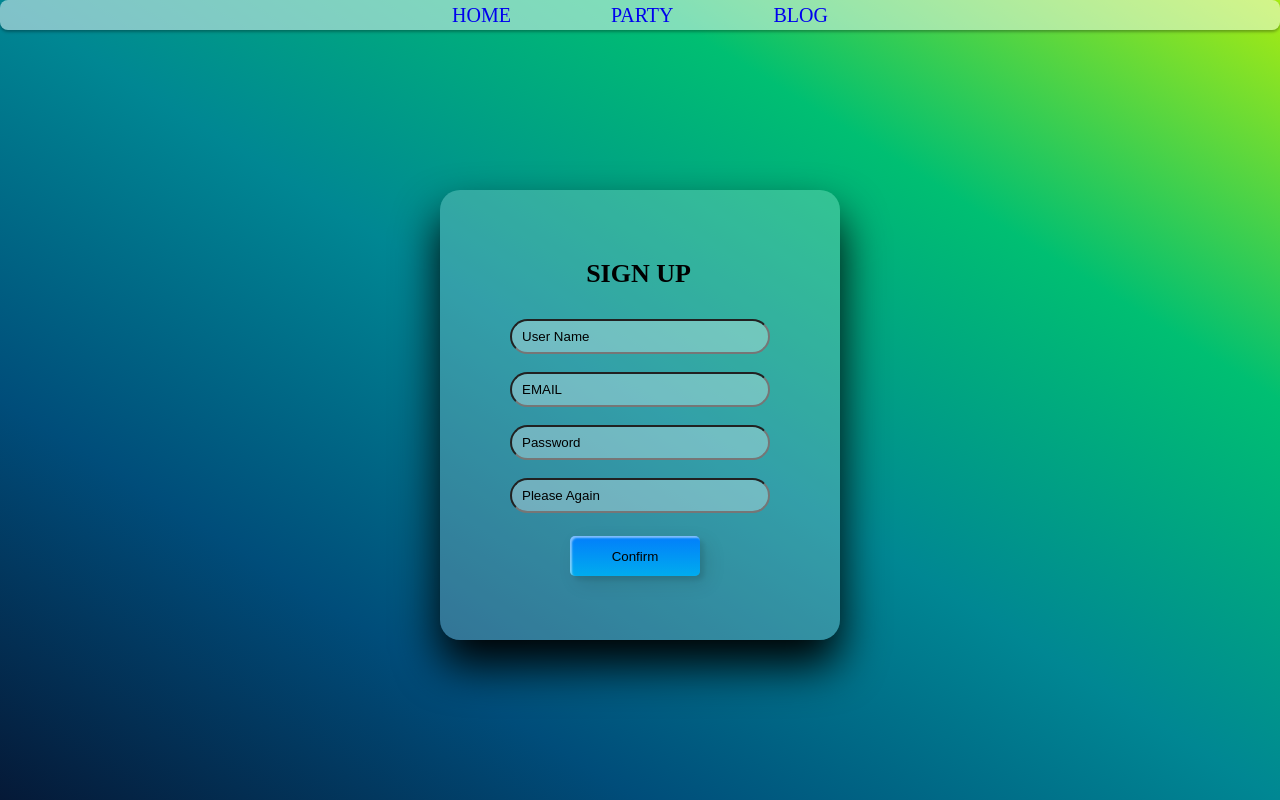
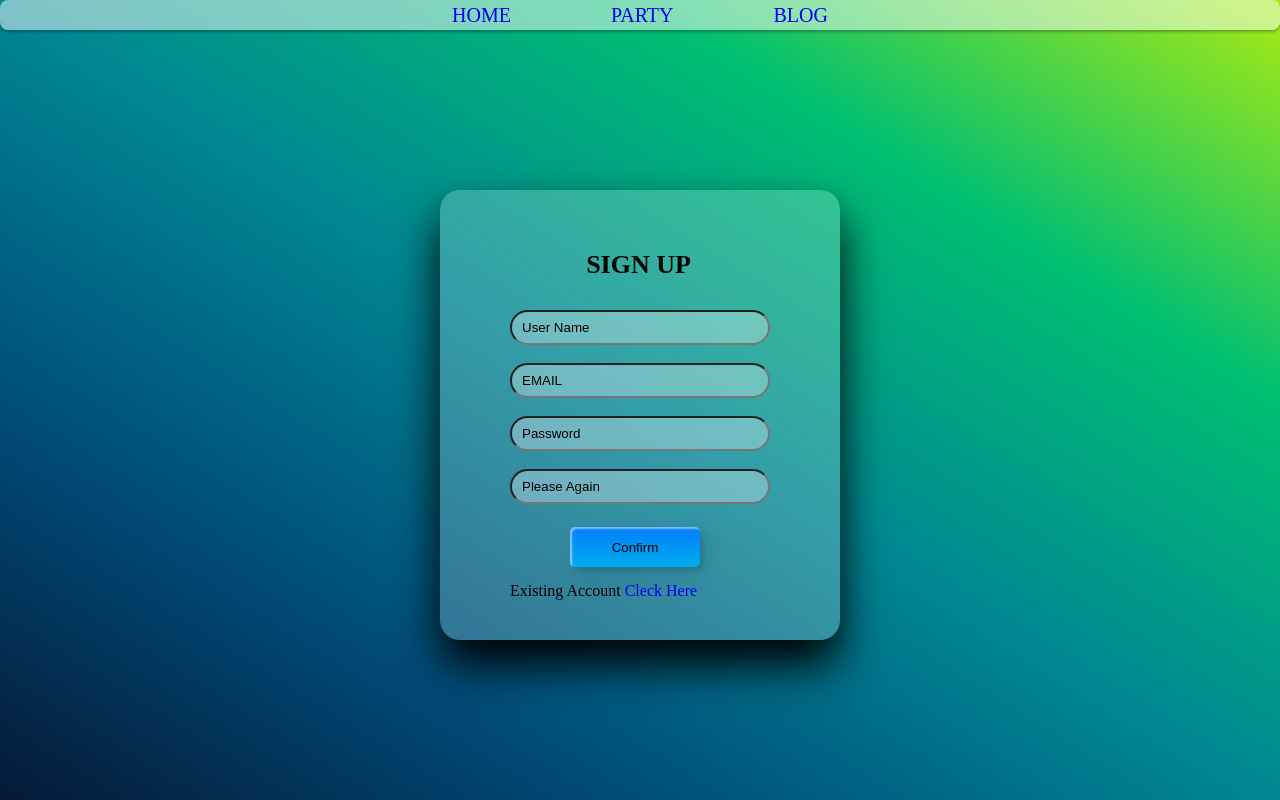
Before and after one commit to leebrouse/web_project, a plain HTML site: page Html/sign up.html in a window 1280 px wide. Drawn offline with Linux system fonts and the light colour scheme.

Commit message:
change the sign

```diff
--- a/Html/sign up.html
+++ b/Html/sign up.html
@@ -31,7 +31,11 @@
                 <span>Click!</span>
 
                 <span>Confirm</span>
-            </button>
+              </button>
+
+              <p>Existing Account
+                <a href="login.html">Cleck Here</a>
+            </p>
 
             </form>
          </div>
```
